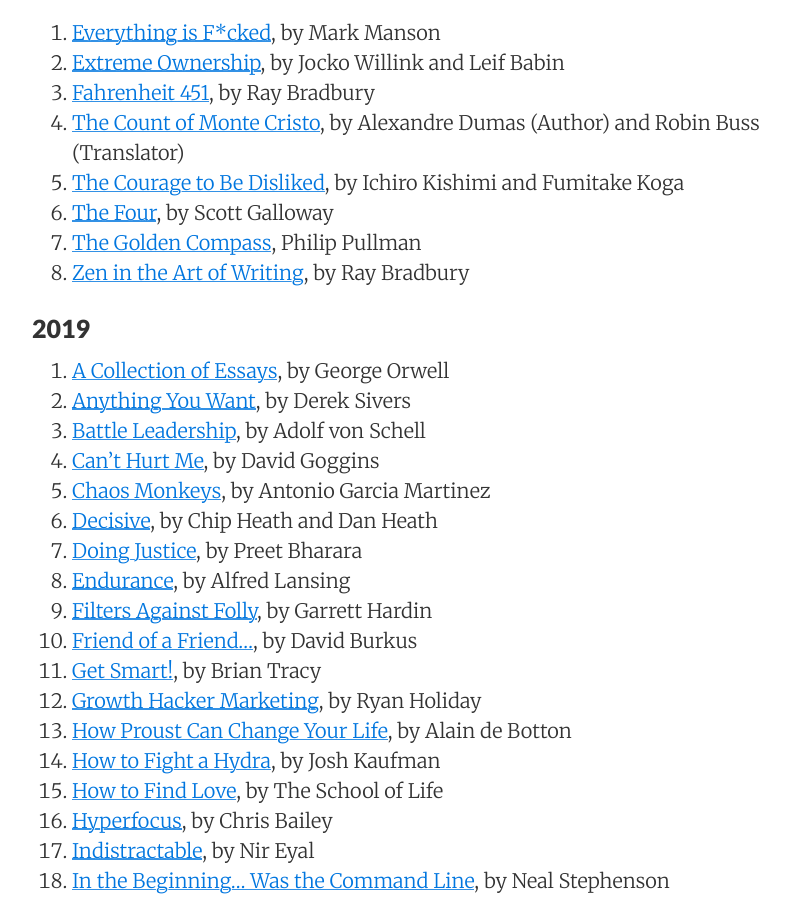
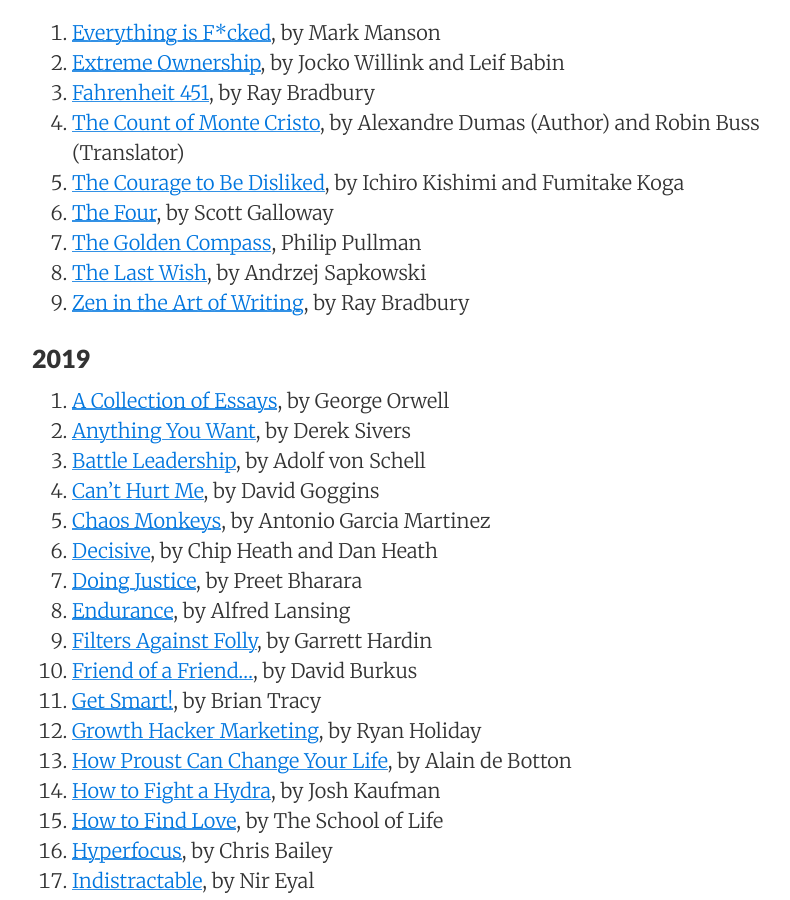
Before and after one commit to sewardlee337/sewardlee337.github.io, a Jekyll site: the page built from readinglist.md, in a window 1280 px wide and 900 px high, scrolled down 590 px. Shown: the whole window, without its empty margins (188-978 px from the left). Built offline with Jekyll 4.4.1, drawn with Linux system fonts in a browser that asks for light colours; nearby versions of some CDN libraries.

Commit message:
Update reading list

```diff
--- a/readinglist.md
+++ b/readinglist.md
@@ -27,6 +27,7 @@ _"My alma mater was books, a good library... I could spend the rest of my life r
 1. [The Courage to Be Disliked](https://amzn.to/38cNMLu), by Ichiro Kishimi and Fumitake Koga
 1. [The Four](https://amzn.to/2MHiVii), by Scott Galloway
 1. [The Golden Compass](https://amzn.to/2wTKMqk), Philip Pullman
+1. [The Last Wish](https://amzn.to/2QBo39P), by Andrzej Sapkowski
 1. [Zen in the Art of Writing](https://amzn.to/3b1YMgA), by Ray Bradbury
 
 
```
